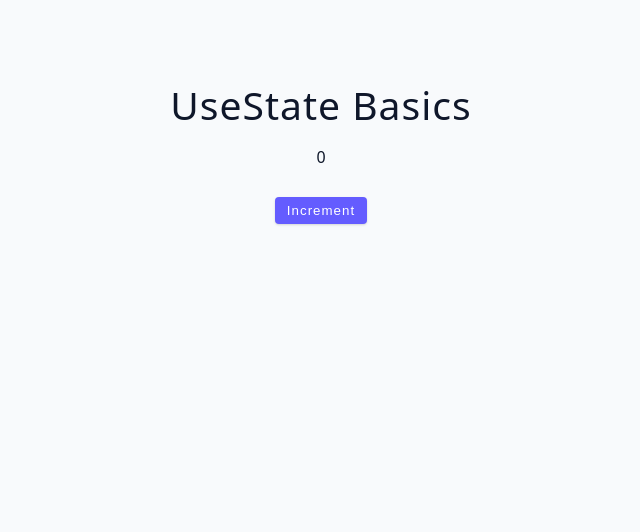
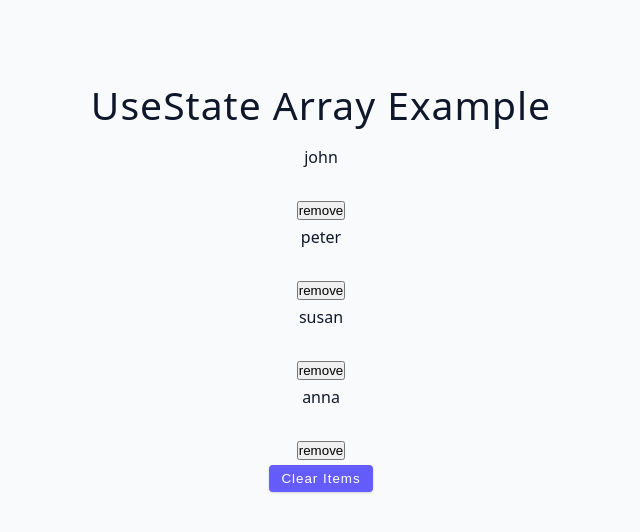
Before and after one commit to Fathi-Amine/react-learning, a React (Vite) app in the folder react-advanced/: page / in a window 1280 px wide. Shown: the top 532 px of the page, without its empty margins (319-959 px from the left). Built offline with nearby package versions, Linux system fonts and the light colour scheme.

Commit message:
using useState with an array

```diff
--- a/react-advanced/src/App.jsx
+++ b/react-advanced/src/App.jsx
@@ -1,4 +1,4 @@
-import Starter from './concepts/useState/Examples/02-useSTate-basics.jsx'
+import Starter from './concepts/useState/Examples/03-useState-array.jsx'
 function App() {
 
   return (
--- /dev/null
+++ b/react-advanced/src/concepts/useState/Examples/03-useState-array.jsx
@@ -0,0 +1,29 @@
+import {useState} from "react";
+import {data} from "../../../data.js";
+const UseStateArray = () => {
+    const [people, setPeople] = useState(data)
+
+    const removePerson = (id)=>{
+        const newPeople = people.filter((person)=> person.id !== id)
+        setPeople(newPeople)
+    }
+    const clearItems = ()=>{
+        setPeople([])
+    }
+    return <div className="container">
+        <h2>useState array example</h2>
+        <ul>
+            {
+                people.map((person)=>(
+                    <li key={person.id}>
+                        <p>{person.name}</p>
+                        <button onClick={()=>removePerson(person.id)}>remove</button>
+                    </li>
+                ))
+            }
+        </ul>
+        <button className="btn" onClick={clearItems}>Clear Items</button>
+    </div>;
+};
+
+export default UseStateArray;
```
Also changed, not shown: 1 other file (tests, documents, lock files or other folders).
